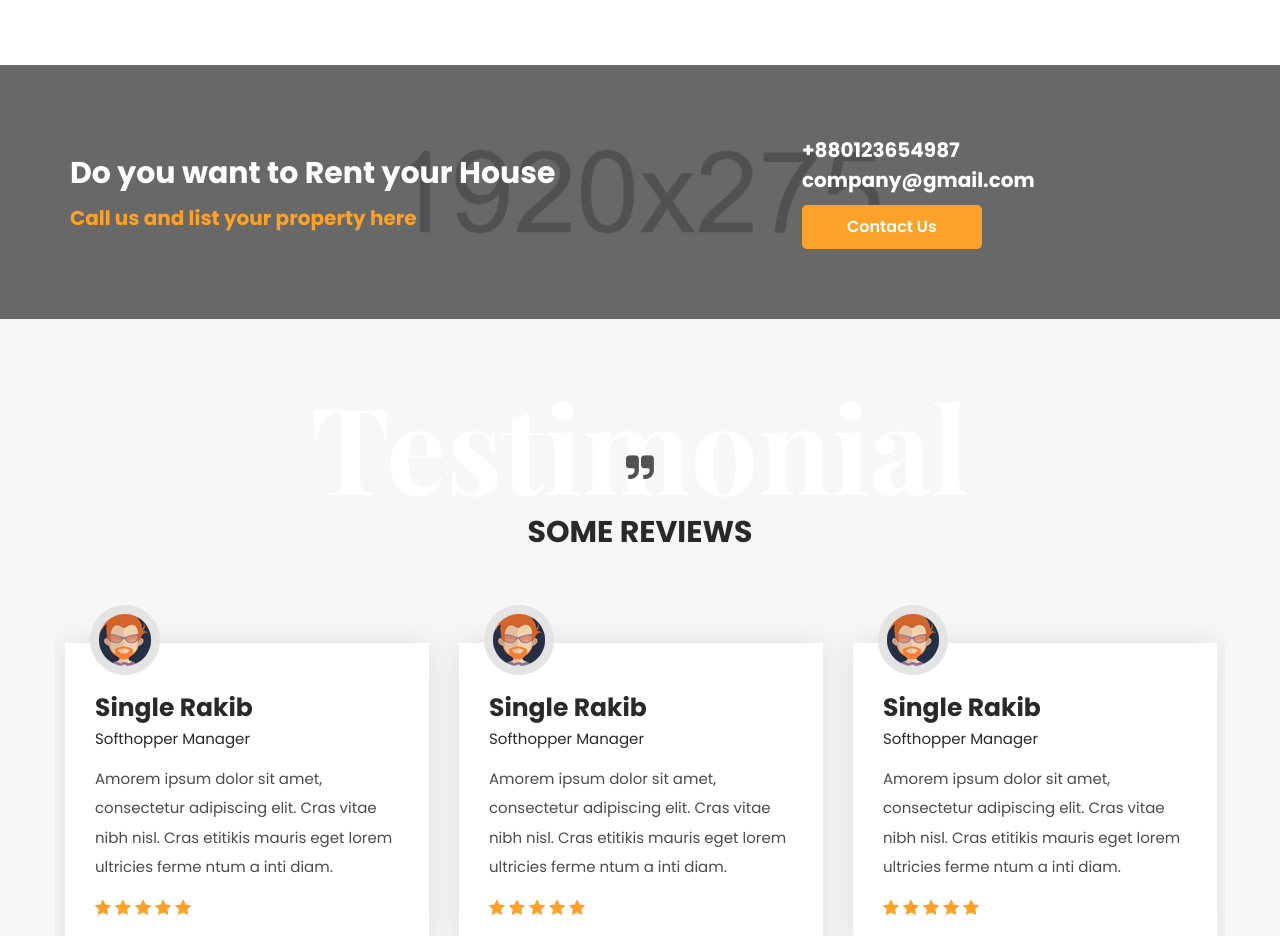
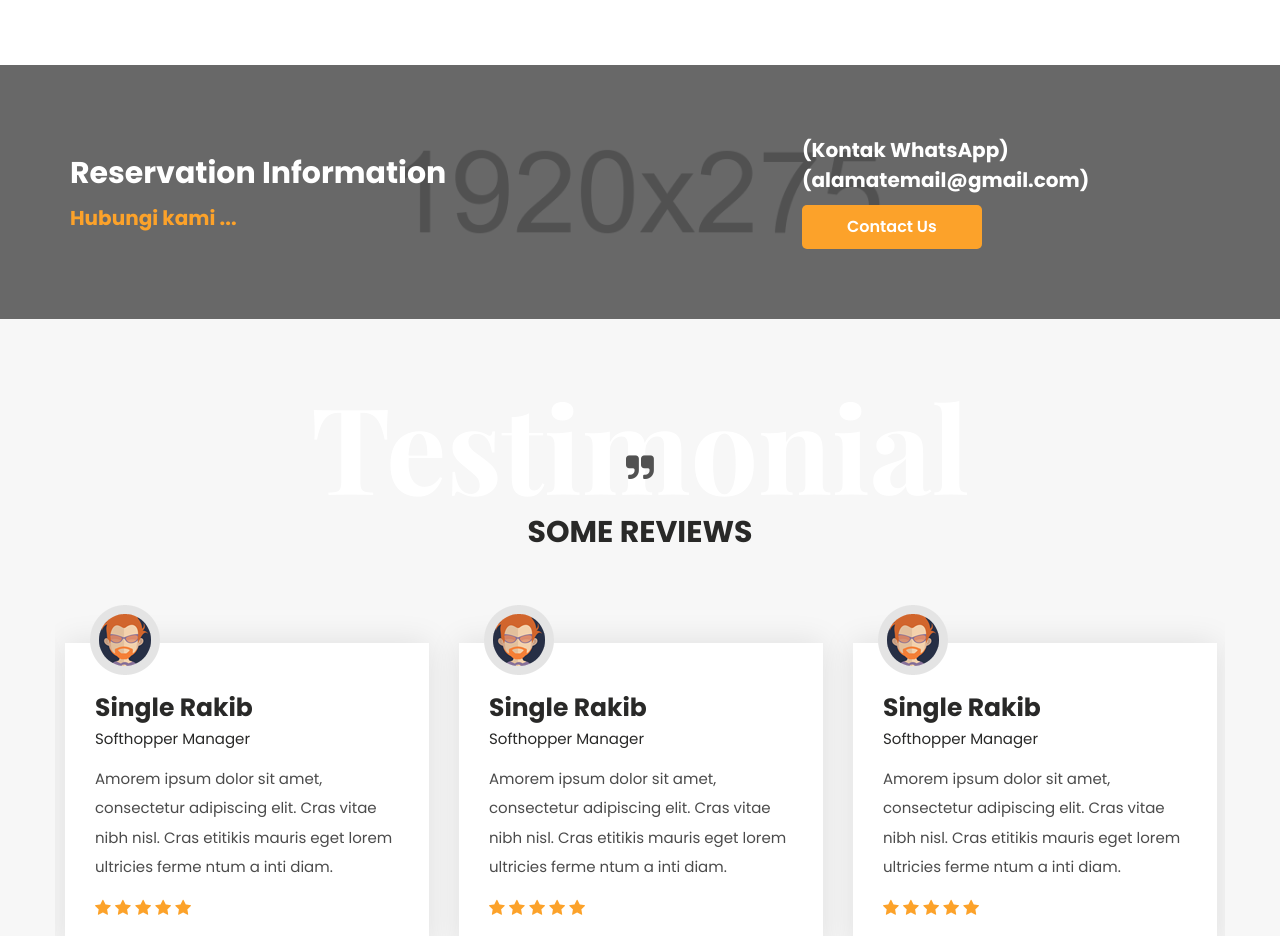
Before and after one commit to eksamsia/puncaksosok, a plain HTML site: page index.html in a window 1280 px wide. Shown: the part 2840-3776 px from the top of the page. Drawn offline with nearby package versions, Linux system fonts and the light colour scheme; a web font is replaced by a local one.

Commit message:
Reservation Information

```diff
--- a/index.html
+++ b/index.html
@@ -1114,13 +1114,13 @@
             <div class="row tb">
                 <div class="col-md-6 col-sm-6 tb-cell">
                     <div class="contact-left-content">
-                        <h3>Do you want to Rent your House</h3>
-                        <h4>Call us and list your property here</h4>
+                        <h3>Reservation Information</h3>
+                        <h4>Hubungi kami ... </h4>
                     </div><!-- /.contact-left-content -->
                 </div><!-- /.col-md-6 -->
                 <div class="col-md-6 col-sm-6 tb-cell">
                     <div class="contact-right-content">
-                        <h4><a href="#">+880123654987<span>company@gmail.com</span></a></h4>
+                        <h4><a href="#">(Kontak WhatsApp)<span>(alamatemail@gmail.com)</span></a></h4>
                         <a href="#" class="button">Contact us</a>
                     </div><!-- /.contact-right-content -->
                 </div><!-- /.col-md-6 -->
```
